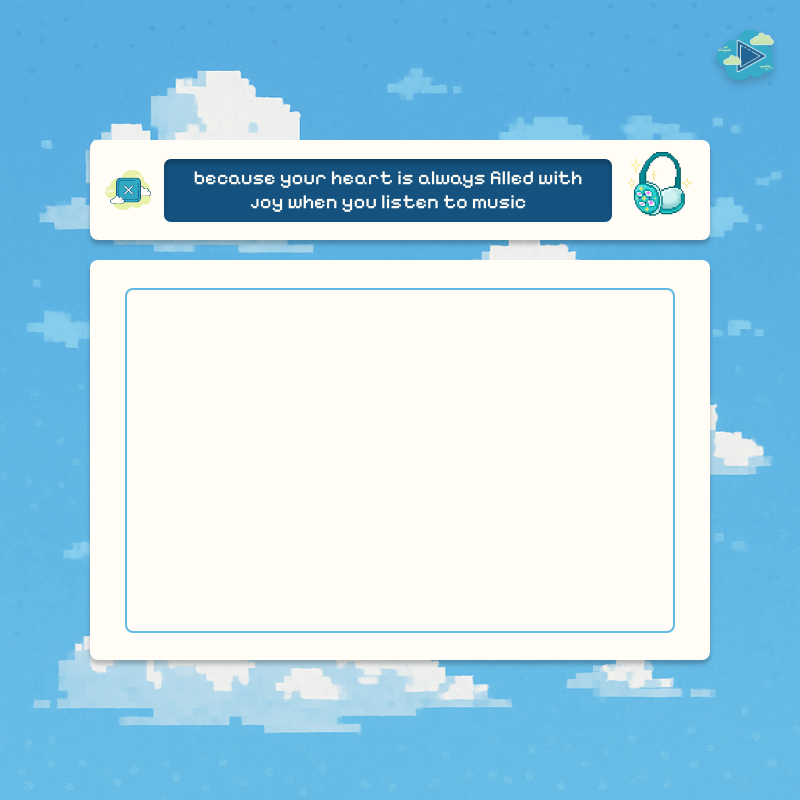
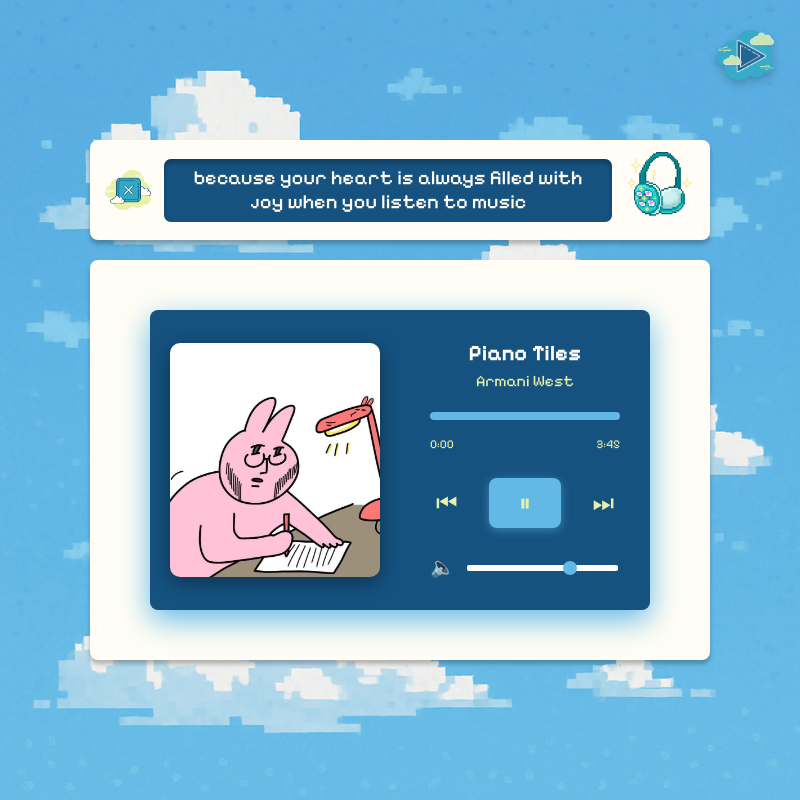
Before and after one commit to vankaspr/E-card, an Electron app: page src/html/playlist.html in a window 800 px wide. Drawn offline with Linux system fonts and the light colour scheme.

Commit message:
📌 add playlist page

```diff
--- /dev/null
+++ b/src/css/playlist.css
@@ -0,0 +1,145 @@
+.player-container {
+    width: 500px;
+    height: 300px;
+    position: relative;
+}
+
+.player {
+    width: 100%;
+    height: 100%;
+    background: #155280;
+    border-radius: 8px;
+    box-shadow: 0 10px 30px #62b9e6;
+    backdrop-filter: blur(10px);
+    overflow: hidden;
+    display: flex;
+    position: relative;
+}
+
+/* Левая часть - обложка */
+.cover-section {
+    width: 50%;
+    height: 100%;
+    display: flex;
+    justify-content: center;
+    align-items: center;
+    padding: 20px;
+    box-sizing: border-box;
+}
+
+.cover {
+    width: 100%;
+    height: 90%;
+    object-fit: cover;
+    border-radius: 10px;
+    box-shadow: 0 5px 20px rgba(0, 0, 0, 0.4);
+}
+
+/* Правая часть - плеер */
+.player-section {
+    width: 50%;
+    height: 100%;
+    padding: 30px;
+    box-sizing: border-box;
+    display: flex;
+    flex-direction: column;
+    justify-content: space-between;
+}
+
+.song-info {
+    text-align: center;
+    margin-bottom: 20px;
+}
+
+.song-title {
+    font-size: 22px;
+    font-weight: bold;
+    color: #fff;
+    margin-bottom: 5px;
+}
+
+.artist {
+    font-size: 16px;
+    color: #e7f1a8;
+}
+
+.progress-container {
+    width: 100%;
+    height: 8px;
+    background: #62b9e6;
+    border-radius: 4px;
+    margin-bottom: 15px;
+    cursor: pointer;
+}
+
+.progress {
+    height: 100%;
+    background: linear-gradient(90deg, #e7f1a8, #fffdf5);
+    border-radius: 4px;
+    width: 0%;
+    transition: width 0.1s;
+}
+
+.time-info {
+    display: flex;
+    justify-content: space-between;
+    font-size: 12px;
+    color: #e7f1a8;
+    margin-bottom: 25px;
+}
+
+.controls {
+    display: flex;
+    justify-content: center;
+    gap: 25px;
+    margin-bottom: 15px;
+}
+
+.control-btn {
+    background: none;
+    border: none;
+    color: #e7f1a8;
+    font-size: 24px;
+    cursor: pointer;
+    transition: transform 0.2s;
+}
+
+.control-btn:hover {
+    transform: scale(1.1);
+    color: #fff;
+}
+
+.play-btn {
+    background: #62b9e6;
+    width: 40%;
+    height: 50px;
+    border-radius: 8px;
+    display: flex;
+    justify-content: center;
+    align-items: center;
+    box-shadow: 0 2px 10px rgba(98, 185, 230, 0.5);
+}
+
+.volume-container {
+    display: flex;
+    align-items: center;
+    gap: 10px;
+    margin-top: 10px;
+}
+
+.volume-slider {
+    flex-grow: 1;
+    -webkit-appearance: none;
+    height: 6px;
+    background: #fffdf5;
+    border-radius: 2px;
+}
+
+.volume-slider::-webkit-slider-thumb {
+    -webkit-appearance: none;
+    width: 14px;
+    height: 14px;
+    background: #62b9e6;
+    border-radius: 50%;
+    cursor: pointer;
+}
--- a/src/html/playlist.html
+++ b/src/html/playlist.html
@@ -8,6 +8,7 @@
     />
     <link rel="stylesheet" href="../css/common.css" />
     <link rel="stylesheet" href="../css/index.css" />
+    <link rel="stylesheet" href="../css/playlist.css" />
     <style>
       @import url("https://fonts.googleapis.com/css2?family=Pixelify+Sans:wght@400..700&display=swap");
     </style>
@@ -61,11 +62,48 @@
       </div>
 
       <div class="white-gift-bottom">
-        <div class="border-gift-box"></div>
+
+
+        <div class="player-container">
+          <div class="player">
+            <div class="cover-section">
+              <img src="../../media/images/music6.jpg" alt="Обложка" class="cover" id="cover">
+            </div>
+            <div class="player-section">
+              <div class="song-info">
+                <div class="song-title" id="song-title">Название трека</div>
+                <div class="artist" id="artist">Исполнитель</div>
+              </div>
+
+              <div class="progress-container" id="progress-container">
+                <div class="progress" id="progress"></div>
+              </div>
+
+              <div class="time-info">
+                <span id="current-time">0:00</span>
+                <span id="duration">3:45</span>
+              </div>
+
+              <div class="controls">
+                <button class="control-btn" id="prev-btn">⏮</button>
+                <button class="control-btn play-btn" id="play-btn">▶</button>
+                <button class="control-btn" id="next-btn">⏭</button>
+              </div>
+
+              <div class="volume-container">
+                <span style="font-size: 20px">🔈</span>
+                <input type="range" class="volume-slider" id="volume" min="0" max="1" step="0.01" value="0.7">
+              </div>
+            </div>
+          </div>
+        </div>
+
+          <audio id="audio" src="../../media/music/velours-oh%20my%20little%20baby%20boy%20(hardbootleg%20version).mp3"></audio>
       </div>
     </div>
 
     <script src="../js/index.js"></script>
     <script src="../js/close.js"></script>
+    <script src="../js/playlist.js"></script>
   </body>
 </html>
--- /dev/null
+++ b/src/js/playlist.js
@@ -0,0 +1,141 @@
+const audio = document.getElementById('audio');
+const playBtn = document.getElementById('play-btn');
+const prevBtn = document.getElementById('prev-btn');
+const nextBtn = document.getElementById('next-btn');
+const progress = document.getElementById('progress');
+const progressContainer = document.getElementById('progress-container');
+const currentTimeEl = document.getElementById('current-time');
+const durationEl = document.getElementById('duration');
+const cover = document.getElementById('cover');
+const songTitle = document.getElementById('song-title');
+const artist = document.getElementById('artist');
+const volumeSlider = document.getElementById('volume');
+
+
+const playlist = [
+    {
+        title: "Piano Tiles",
+        artist: "Armani West",
+        cover: "../../media/images/music6.jpg",
+        audio: "../../media/music/armani west-Piano Tiles.mp3"
+    },
+    {
+        title: "Pitbull Terrier",
+        artist: "Die Antwoord",
+        cover: "../../media/images/music5.jpg",
+        audio: "../../media/music/Die Antwoord-Pitbull Terrier.mp3"
+    },
+    {
+        title: "Clima Lindo",
+        artist: "GXMZ & Repsaj",
+        cover: "../../media/images/music3.jpg",
+        audio: "../../media/music/GXMZ, Repsaj-CLIMA LINDO.mp3"
+    },
+    {
+        title: "BloodHunt",
+        artist: "Reborn Slowed",
+        cover: "../../media/images/music2.jpg",
+        audio: "../../media/music/REBORN (Slowed)-BloodHunt.mp3"
+    },
+    {
+        title: "SICK WITH IT",
+        artist: "Milli",
+        cover: "../../media/images/music8.jpg",
+        audio: "../../media/music/MILLI -SICK WITH IT.mp3"
+    },
+    {
+        title: "Little Baby Boy",
+        artist: "Velours",
+        cover: "../../media/images/music1.jpg",
+        audio: "../../media/music/velours-oh my little baby boy (hardbootleg version).mp3"
+    },
+    {
+        title: "the love parade",
+        artist: "Vieze Asbak",
+        cover: "../../media/images/music7.jpg",
+        audio: "../../media/music/Vieze Asbak-meet her at the love parade.mp3"
+    },
+    {
+        title: "兰若度母",
+        artist: "福禄寿",
+        cover: "../../media/images/music4.jpg",
+        audio: "../../media/music/福禄寿-兰若度母.mp3"
+    },
+
+];
+
+let currentTrack = 0;
+
+// Загрузка трека с автовоспроизведением
+function loadTrack(trackIndex) {
+    const track = playlist[trackIndex];
+    songTitle.textContent = track.title;
+    artist.textContent = track.artist;
+    cover.src = track.cover;
+    audio.src = track.audio;
+
+    audio.load();
+    audio.play().catch(e => console.log("Автовоспроизведение заблокировано, нажми ▶"));
+
+    playBtn.textContent = "⏸";
+}
+
+// Следующий трек
+function nextTrack() {
+    currentTrack = (currentTrack + 1) % playlist.length;
+    loadTrack(currentTrack);
+}
+
+// Предыдущий трек
+function prevTrack() {
+    currentTrack = (currentTrack - 1 + playlist.length) % playlist.length;
+    loadTrack(currentTrack);
+}
+
+// Play/Pause
+function togglePlay() {
+    if (audio.paused) {
+        audio.play();
+        playBtn.textContent = "⏸";
+    } else {
+        audio.pause();
+        playBtn.textContent = "▶";
+    }
+}
+
+// Обновление прогресса
+function updateProgress(e) {
+    const { currentTime, duration } = e.srcElement;
+    const progressPercent = (currentTime / duration) * 100;
+    progress.style.width = `${progressPercent}%`;
+
+    let mins = Math.floor(currentTime / 60);
+    let secs = Math.floor(currentTime % 60);
+    if (secs < 10) secs = `0${secs}`;
+    currentTimeEl.textContent = `${mins}:${secs}`;
+}
+
+// Перемотка
+function setProgress(e) {
+    const width = this.clientWidth;
+    const clickX = e.offsetX;
+    const duration = audio.duration;
+    audio.currentTime = (clickX / width) * duration;
+}
+
+// Громкость
+function setVolume() {
+    audio.volume = this.value;
+}
+
+// События
+playBtn.addEventListener('click', togglePlay);
+prevBtn.addEventListener('click', prevTrack);
+nextBtn.addEventListener('click', nextTrack);
+audio.addEventListener('timeupdate', updateProgress);
+audio.addEventListener('ended', nextTrack); // Автопереключение в конце трека
+progressContainer.addEventListener('click', setProgress);
+volumeSlider.addEventListener('input', setVolume);
+
+// Загрузка первого трека с автовоспроизведением
+loadTrack(currentTrack);
```
